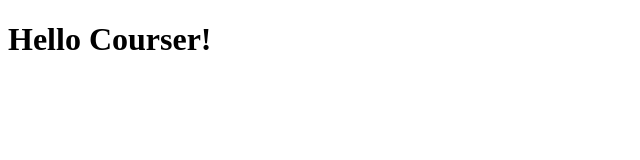
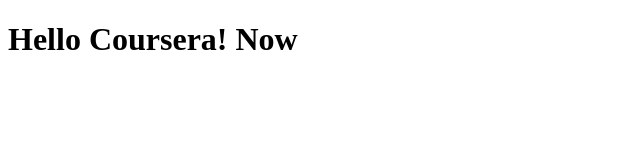
Before and after one commit to splendidLemon/coursera-test, a plain HTML site: page site/index.html in a window 1280 px wide. Shown: the whole page, without its empty margins (0-640 px from the left). Drawn offline with Linux system fonts and the light colour scheme.

Commit message:
My First Page.

```diff
--- a/site/index.html
+++ b/site/index.html
@@ -4,6 +4,6 @@
 	<title>Hello Coursera!</title>
 </head>
 <body>
-<h1>Hello Courser!</h1>
+<h1>Hello Coursera! Now</h1>
 </body>
 </html>
```
